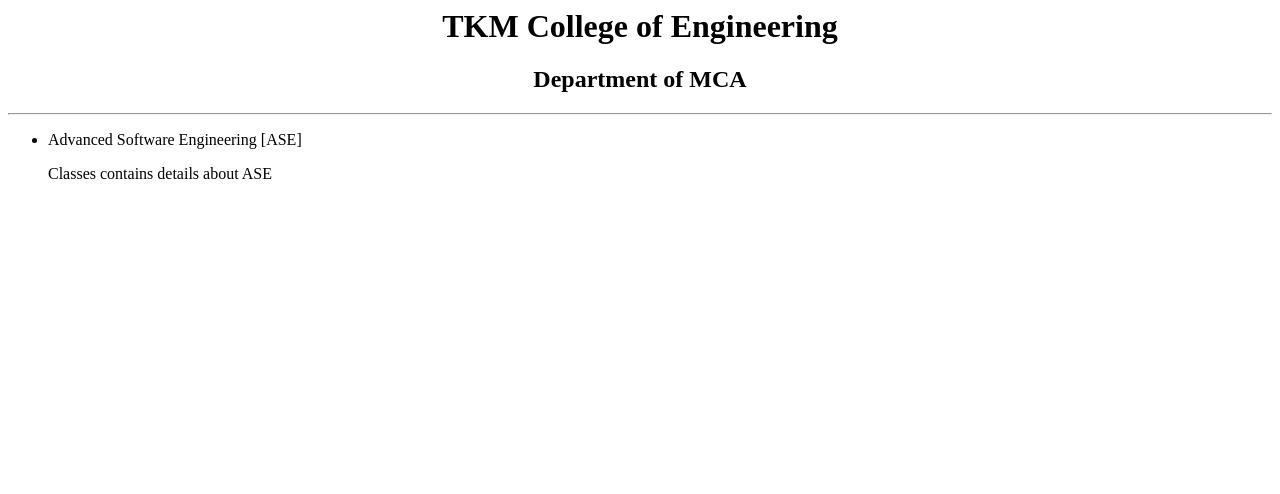
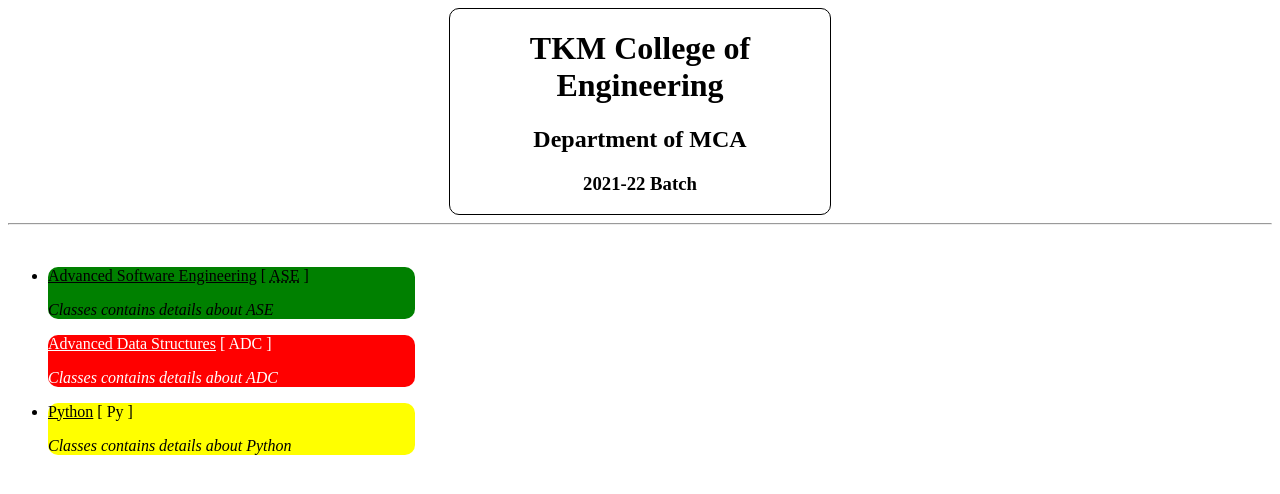
Before and after one commit to kannanrr54/MCA, a plain HTML site: page Web/Program1CO1.html in a window 1280 px wide. Drawn offline with Linux system fonts and the light colour scheme.

Commit message:
Update Program1CO1.html

```diff
--- a/Web/Program1CO1.html
+++ b/Web/Program1CO1.html
@@ -2,17 +2,31 @@
 
 <head>
     <title>My college</title>
+    <meta name="viewport" content="width=device-width,initial-scale=1.0">
 </head>
 
 <body>
     <center>
-        <h1>TKM College of Engineering</h1>
-        <h2>Department of MCA</h2>
-        <hr>
+        <div style="border:1px solid black;width:30%;border-radius: 10px;">
+            <h1>TKM College of Engineering</h1>
+            <h2>Department of MCA</h2>
+            <h3>2021-22 Batch</h3>
+        </div>
     </center>
+    <hr><br>
     <ul>
-        <li>Advanced Software Engineering [<abbr>ASE</abbr>]</li>
-        <p>Classes contains details about ASE</p>
+        <div style="background-color: green;width:30%;border-radius: 10px;">
+            <li><u>Advanced Software Engineering</u> [ <abbr title="ASE">ASE</abbr> ]</li>
+            <p><i>Classes contains details about ASE</i></p>
+        </div>
+        <div style="background-color: red;width:30%;border-radius: 10px;color:white;">
+            <li><u>Advanced Data Structures</u> [ <abbr>ADC</abbr> ]</li>
+            <p><i>Classes contains details about ADC</i></p>
+        </div>
+        <div style="background-color: yellow;width:30%;border-radius: 10px;">
+            <li><u>Python</u> [ <abbr>Py</abbr> ]</li>
+            <p><i>Classes contains details about Python</i></p>
+        </div>
     </ul>
 </body>
 
```
